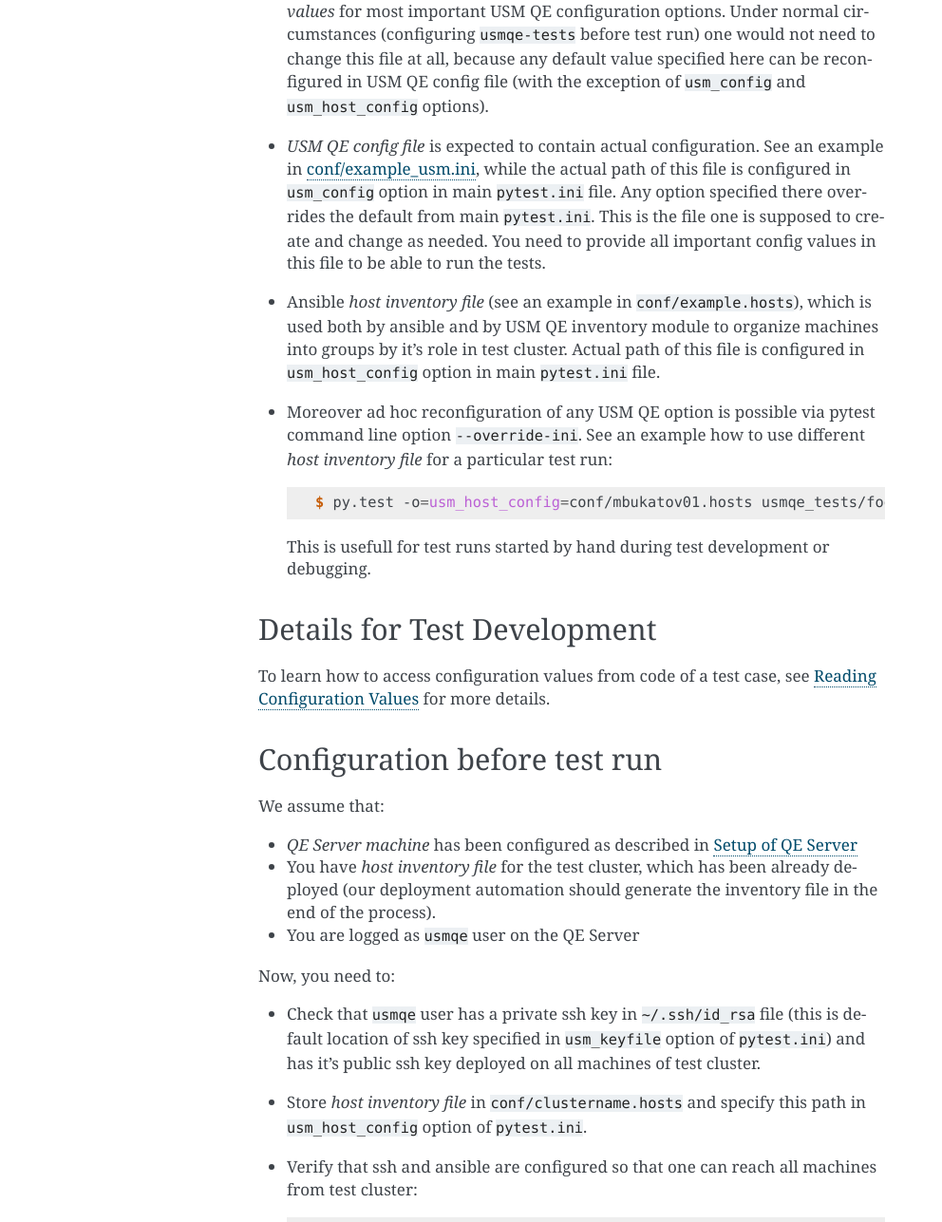
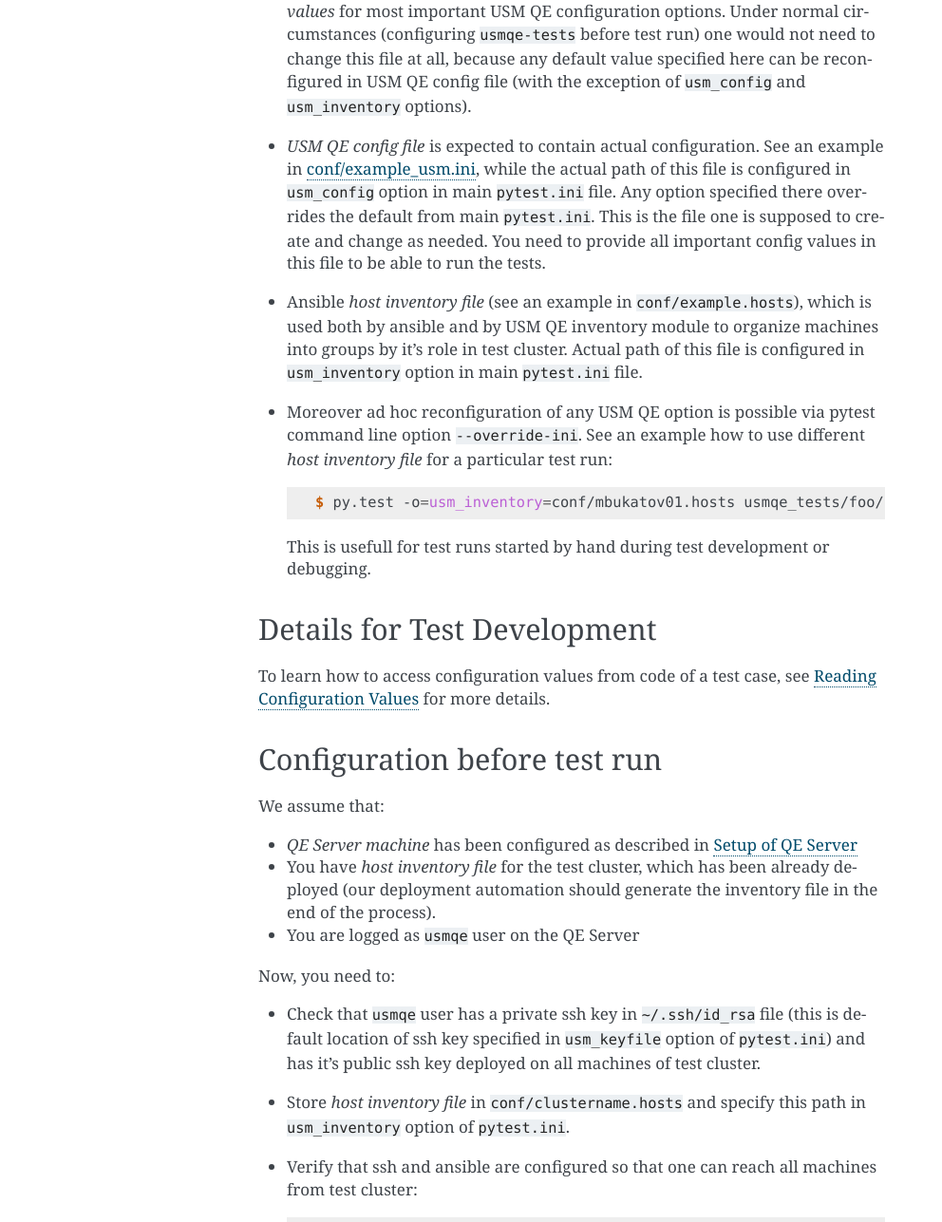
Before and after one commit to usmqe/usmqe-tests, a Sphinx documentation site: the page built from docs/test_configuration.rst, in a window 1280 px wide. Shown: the part 403-1690 px from the top of the page at 95% size, without its empty margins (148-1140 px from the left). Built offline with Sphinx 7.4.7, drawn with Linux system fonts in a browser that asks for light colours.

Commit message:
Change usm_host_config parameter name to usm_inventory
    change the parameter name so both usm_config and usm_inventory has the same number of words
    better to read
    following command was used
    sed -i 's/usm_host_config/usm_inventory/g' docs/test_configuration.rst plugin/usmqe_config.py pytest.ini

```diff
--- a/docs/test_configuration.rst
+++ b/docs/test_configuration.rst
@@ -19,7 +19,7 @@ scheme:
   normal circumstances (configuring ``usmqe-tests`` before test run) one would
   not need to change this file at all, because any default value specified here
   can be reconfigured in USM QE config file (with the exception of
-  ``usm_config`` and ``usm_host_config`` options).
+  ``usm_config`` and ``usm_inventory`` options).
 
 * *USM QE config file* is expected to contain actual configuration. See an
   example in `conf/example_usm.ini`_, while the actual path of this file is
@@ -31,7 +31,7 @@ scheme:
 * Ansible *host inventory file* (see an example in ``conf/example.hosts``),
   which is used both by ansible and by USM QE inventory module to organize
   machines into groups by it's role in test cluster. Actual path of this file
-  is configured in ``usm_host_config`` option in main ``pytest.ini`` file.
+  is configured in ``usm_inventory`` option in main ``pytest.ini`` file.
 
 * Moreover ad hoc reconfiguration of any USM QE option is possible via pytest
   command line option ``--override-ini``. See an example how to use different
@@ -39,7 +39,7 @@ scheme:
 
   .. code-block:: console
 
-      $ py.test -o=usm_host_config=conf/mbukatov01.hosts usmqe_tests/foo/bar
+      $ py.test -o=usm_inventory=conf/mbukatov01.hosts usmqe_tests/foo/bar
 
   This is usefull for test runs started by hand during test development or
   debugging.
@@ -76,7 +76,7 @@ Now, you need to:
   cluster.
 
 * Store *host inventory file* in ``conf/clustername.hosts`` and specify this
-  path in ``usm_host_config`` option of ``pytest.ini``.
+  path in ``usm_inventory`` option of ``pytest.ini``.
 
 * Verify that ssh and ansible are configured so that one can reach all machines
   from test cluster:
```
Also changed, not shown: 2 other files.
